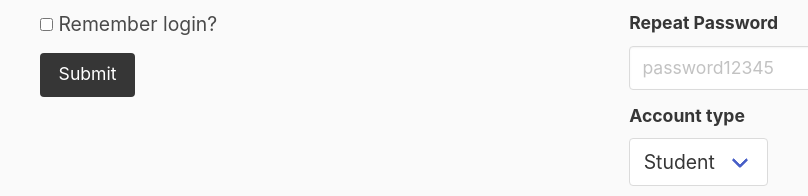
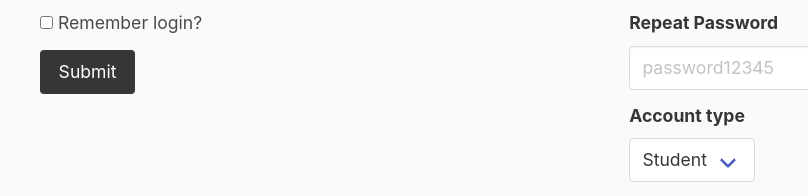
Before and after one commit to jdmar3-comp426/a02-ellenhayes, a website: page index.html in a window 1280 px wide. Shown: the part 4196-4392 px from the top of the page, 24-832 px from the left. Drawn offline with nearby package versions, Linux system fonts and the light colour scheme; a web font is replaced by a local one.

Commit message:
fixing feidl and control

```diff
--- a/index.html
+++ b/index.html
@@ -170,7 +170,7 @@
                         </div>
                     </div>
                     <div class="field">
-                        <div class="field">
+                        <div class="control">
                             <label class="checkbox">
                                 <input type="checkbox" name="remember">
                                 Remember login?
@@ -178,7 +178,7 @@
                         </div>
                     </div>
                     <div class="field">
-                        <div class="field">
+                        <div class="control">
                             <button class="button is-dark" type="submit">Submit</button>
                         </div>
                     </div>
@@ -207,8 +207,8 @@
                     </div>
                     <div class="field">
                         <label class="label">Account type</label>
-                        <div class="select"">
-                            <div class="is-active">
+                        <div class="select">
+                            <div class="control">
                                 <select name="accountType">
                                     <option>Student</option>
                                     <option>Teacher</option>
@@ -217,7 +217,7 @@
                         </div>
                     </div>
                     <div class="field">
-                        <div class="is-active">
+                        <div class="control">
                             <button class="button is-dark" type="submit">Submit</button>
                         </div>
                     </div>
```
